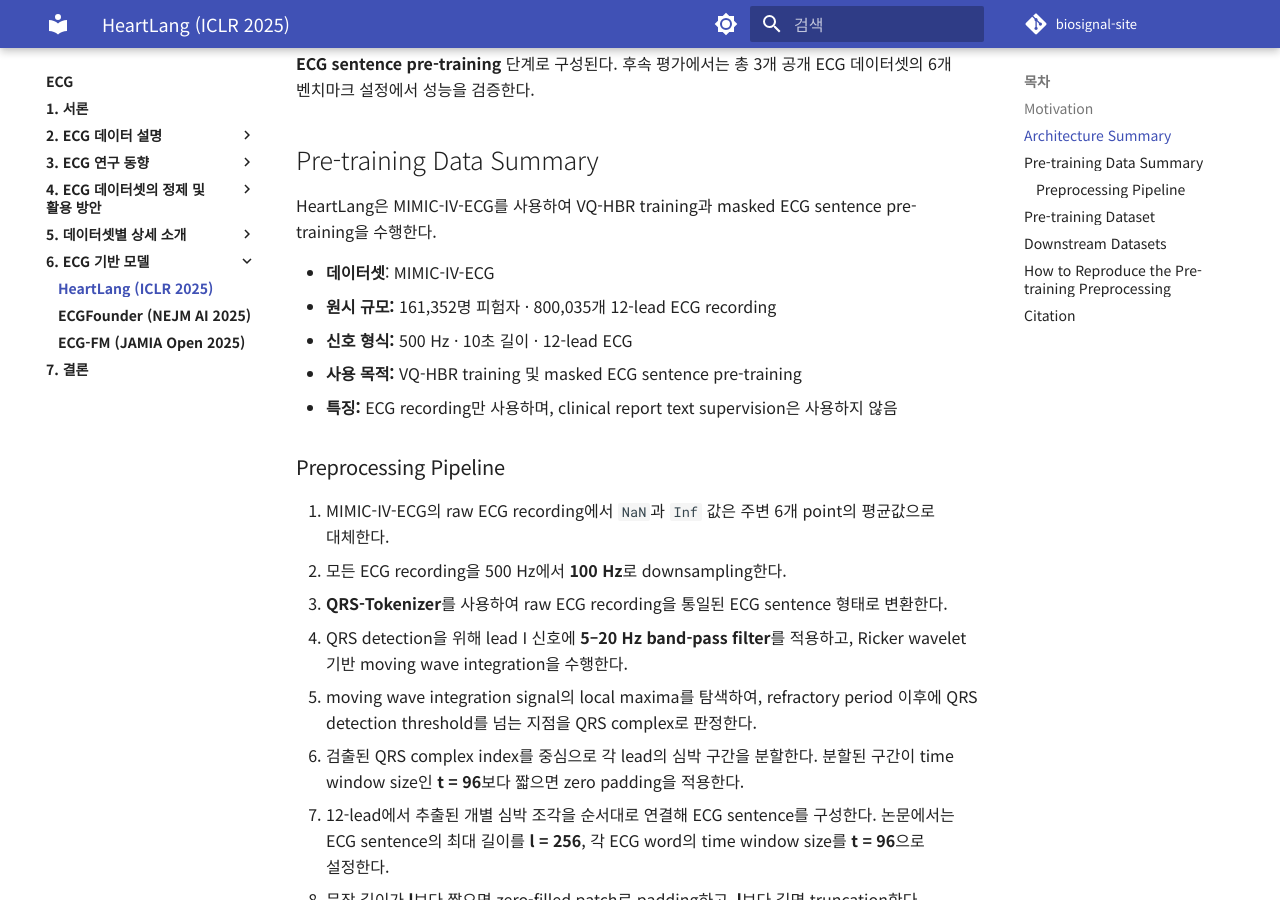
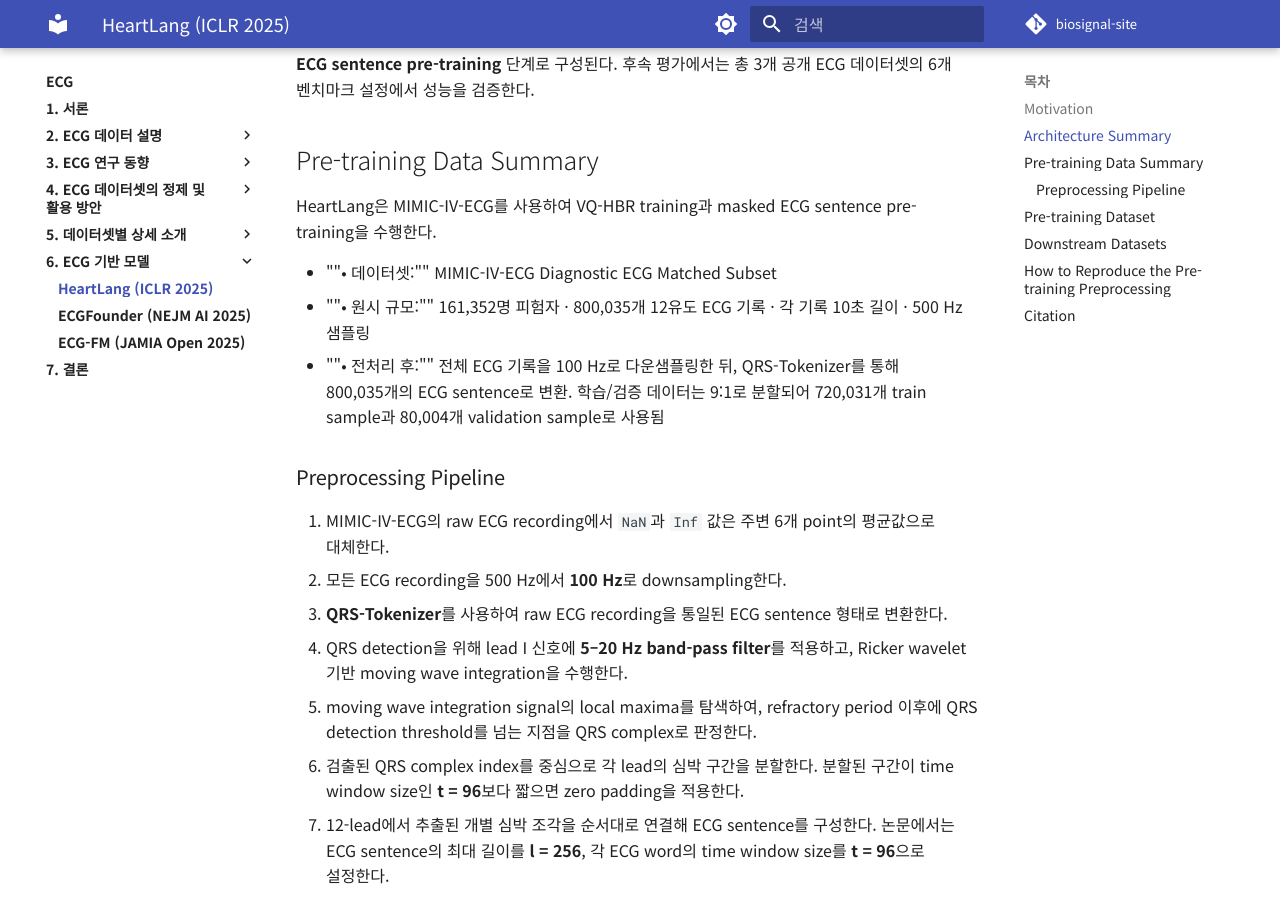
Before and after one commit to iwantjeonyeok/biosignal-site, an MkDocs documentation site: the page built from docs/ecg/6-ecg-기반-모델/heartlang.md, in a window 1280 px wide and 900 px high, scrolled down 1056 px. Built offline with MkDocs 1.6.1 and Material for MkDocs 9.7.7, drawn with Linux system fonts in a browser that asks for light colours; comment, search, counter and statistics services are not loaded.

Commit message:
Update heartlang.md

```diff
--- a/docs/ecg/6-ecg-기반-모델/heartlang.md
+++ b/docs/ecg/6-ecg-기반-모델/heartlang.md
@@ -18,11 +18,9 @@ HeartLang의 핵심은 ECG를 “심박은 단어, 리듬은 문장”으로 바
 ## Pre-training Data Summary
 HeartLang은 MIMIC-IV-ECG를 사용하여 VQ-HBR training과 masked ECG sentence pre-training을 수행한다.
 
-- **데이터셋**: MIMIC-IV-ECG
-- **원시 규모:** 161,352명 피험자 · 800,035개 12-lead ECG recording
-- **신호 형식:** 500 Hz · 10초 길이 · 12-lead ECG
-- **사용 목적:** VQ-HBR training 및 masked ECG sentence pre-training
-- **특징:** ECG recording만 사용하며, clinical report text supervision은 사용하지 않음
+- ""• 데이터셋:"" MIMIC-IV-ECG Diagnostic ECG Matched Subset
+- ""• 원시 규모:"" 161,352명 피험자 · 800,035개 12유도 ECG 기록 · 각 기록 10초 길이 · 500 Hz 샘플링
+- ""• 전처리 후:"" 전체 ECG 기록을 100 Hz로 다운샘플링한 뒤, QRS-Tokenizer를 통해 800,035개의 ECG sentence로 변환. 학습/검증 데이터는 9:1로 분할되어 720,031개 train sample과 80,004개 validation sample로 사용됨
 
 ### Preprocessing Pipeline
 
```
